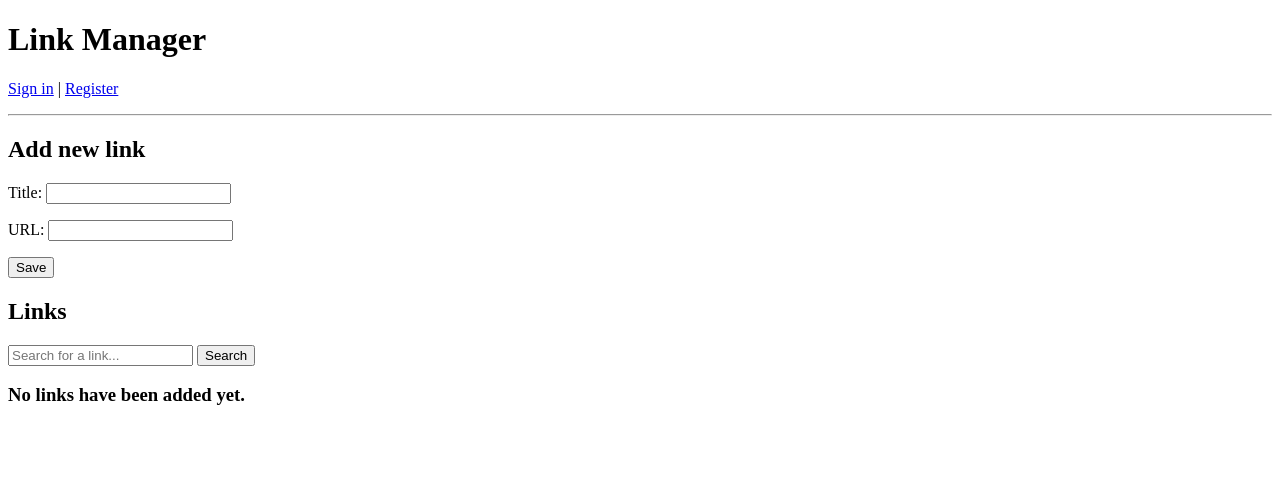
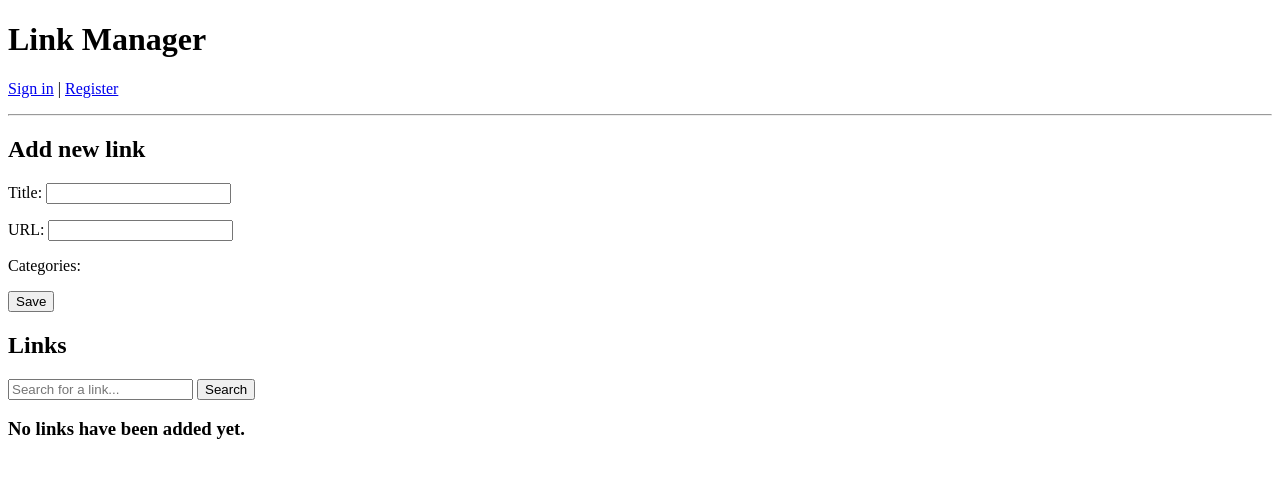
Before and after one commit to saanaol/link-manager, a Flask app: template templates/links.html in a window 1280 px wide. Shown: the top 478 px of the page. Run offline with Flask 3, Linux system fonts and the light colour scheme; the template is opened without the code that fills it, so the values that code supplies are empty.

Commit message:
add link categories

```diff
--- a/app.py
+++ b/app.py
@@ -73,20 +73,51 @@ def show_links():
     sql = "SELECT * FROM links ORDER BY id DESC"
     links = db.query(sql)
 
+    categories = db.query("SELECT id, name FROM categories ORDER BY name")
+
+    link_categories = {}
+
+    for link in links:
+        sql = """
+            SELECT c.name
+            FROM categories c
+            JOIN link_categories lc ON c.id = lc.category_id
+            WHERE lc.link_id = ?
+            ORDER BY c.name
+        """
+        link_categories[link["id"]] = db.query(sql, [link["id"]])
+
     return render_template(
-    	"links.html",
+        "links.html",
         links = links,
+        categories = categories,
+        link_categories = link_categories,
         search_performed = False,
         query = "")
 
 @app.route("/add_link", methods=["POST"])
 def add_link():
+    if "user_id" not in session:
+        return redirect("/login")
+
     title = request.form["title"]
     url = request.form["url"]
     user_id = session["user_id"]
 
     sql = "INSERT INTO links (title, url, user_id) VALUES (?, ?, ?)"
     db.execute(sql, [title, url, user_id])
+
+    link_id = db.last_insert_id()
+
+    category_ids = request.form.getlist("categories")
+
+    for category_id in category_ids:
+        sql = """
+            INSERT INTO link_categories (link_id, category_id)
+            VALUES (?, ?)
+        """
+        db.execute(sql, [link_id, category_id])
+
     return redirect("/links")
 
 @app.route("/edit_link/<int:link_id>", methods=["GET", "POST"])
@@ -121,8 +152,24 @@ def search_links():
     sql = "SELECT * FROM links WHERE title LIKE ? ORDER BY id DESC"
     links = db.query(sql, ["%" + query + "%"])
 
+    categories = db.query("SELECT id, name FROM categories ORDER BY name")
+
+    link_categories = {}
+
+    for link in links:
+        sql = """
+            SELECT c.name
+            FROM categories c
+            JOIN link_categories lc ON c.id = lc.category_id
+            WHERE lc.link_id = ?
+            ORDER BY c.name
+        """
+        link_categories[link["id"]] = db.query(sql, [link["id"]])
+
     return render_template(
         "links.html",
         links = links,
+        categories = categories,
+        link_categories = link_categories,
         search_performed = True,
         query = query)
--- a/templates/links.html
+++ b/templates/links.html
@@ -15,7 +15,19 @@
         <input type="text" name="url" required>
     </p>
 
-    <input type="submit" value="Save">
+    <p>Categories:</p>
+
+    {% for category in categories %}
+        <label>
+            <input type="checkbox" name="categories" value="{{ category.id }}">
+            {{ category.name }}
+        </label>
+        <br>
+    {% endfor %}
+
+    <p>
+        <input type="submit" value="Save">
+    </p>
 </form>
 
 <h2>Links</h2>
@@ -53,6 +65,16 @@
             <li>
                 <a href="{{ link.url }}">{{ link.title }}</a>
 
+                {% if link_categories[link.id] %}
+                    <br>
+                    Categories:
+                    {% for category in link_categories[link.id] %}
+                        {{ category.name }}{% if not loop.last %}, {% endif %}
+                    {% endfor %}
+                {% endif %}
+
+                <br>
+
                 <form action="/remove_link/{{ link.id }}" method="post" style="display:inline;">
                     <input type="submit" value="Delete">
                 </form>
```
Also changed, not shown: schema.sql (+18 -0 lines).
